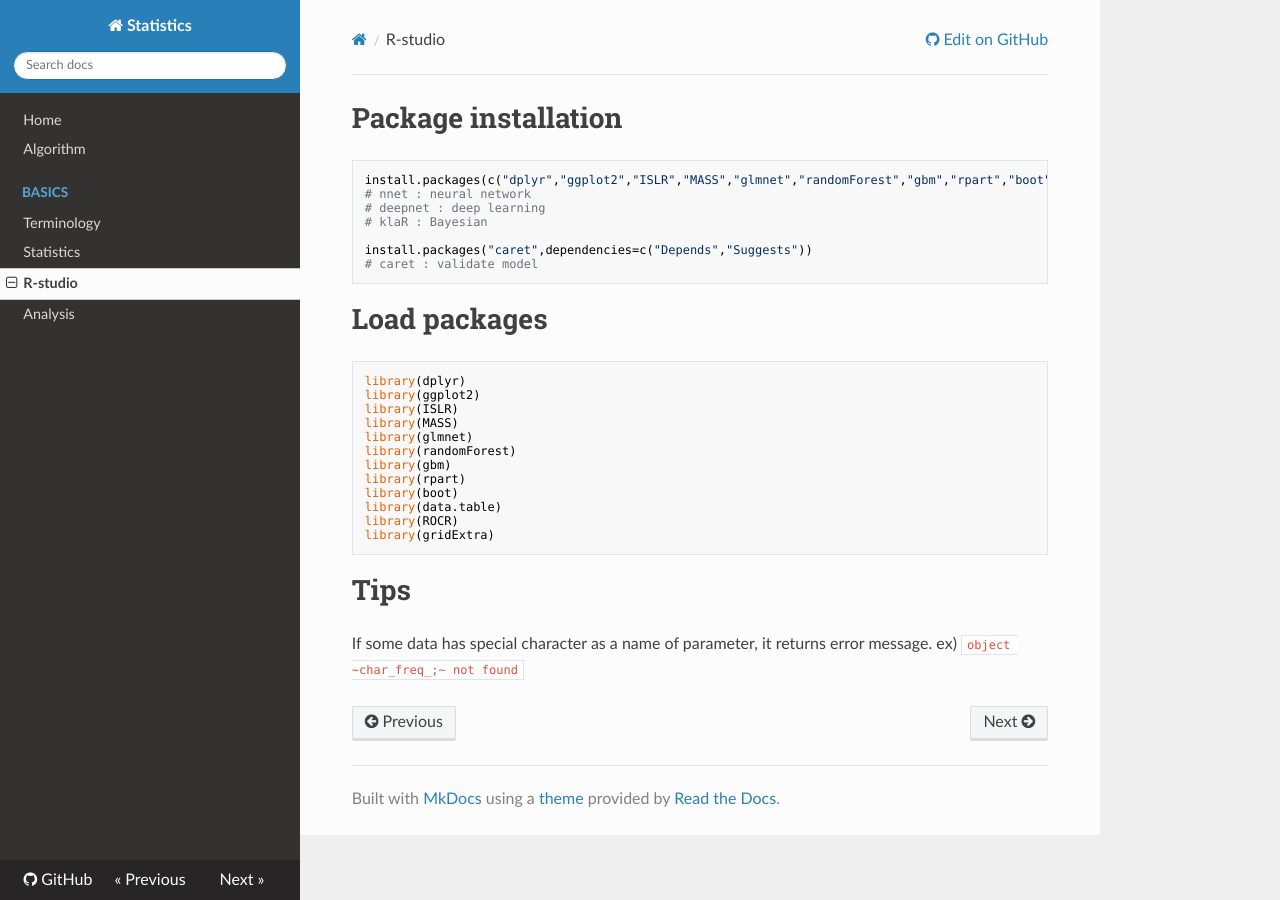
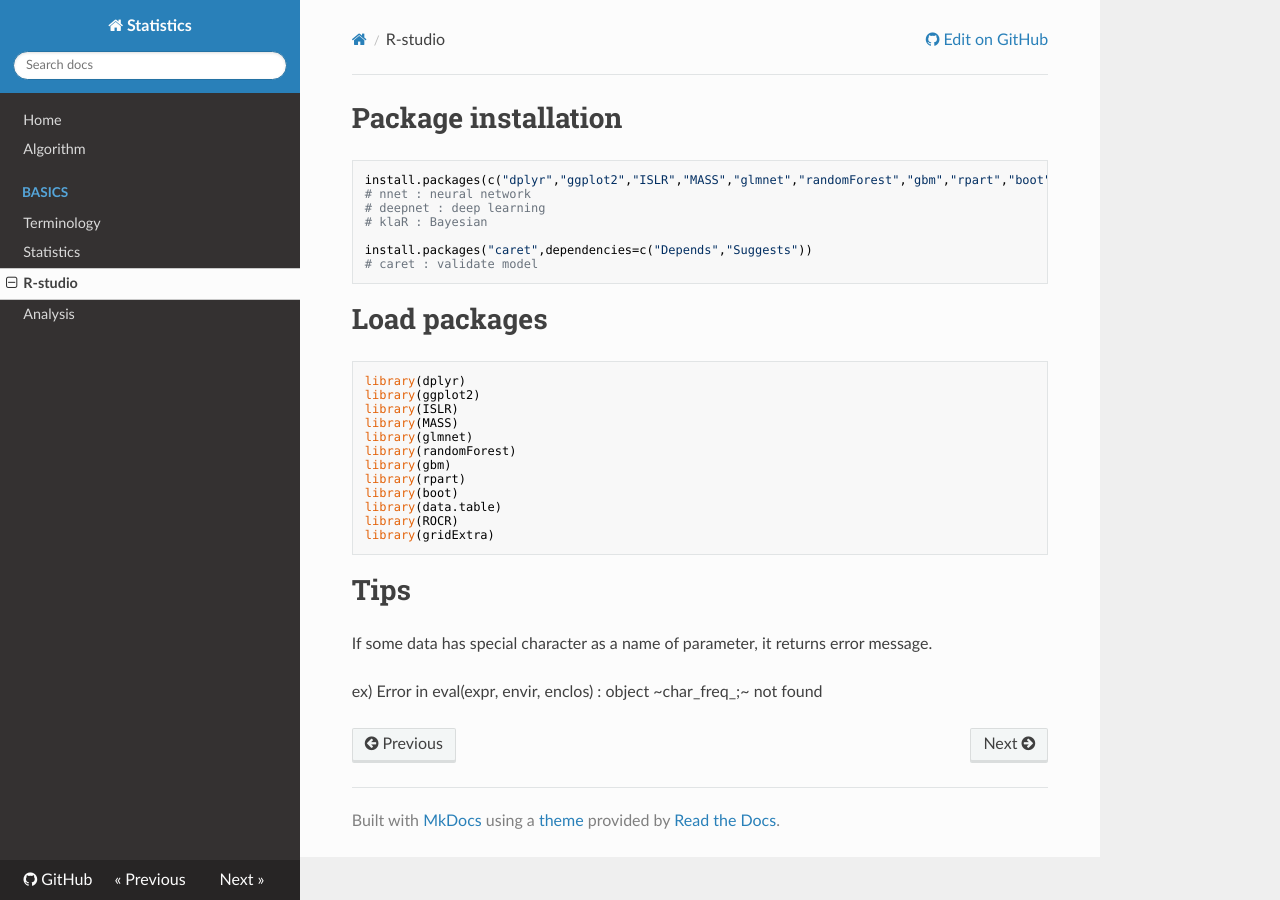
Before and after one commit to WonyoungCho/Statistics, an MkDocs documentation site: the page built from docs/R.md, in a window 1280 px wide. Built offline with MkDocs 1.6.1, drawn with Linux system fonts in a browser that asks for light colours; nearby versions of some CDN libraries; old or Windows-style settings are respelled for this version of MkDocs.

Commit message:
Update R.md

```diff
--- a/docs/R.md
+++ b/docs/R.md
@@ -27,4 +27,5 @@ library(gridExtra)
 
 # Tips
 If some data has special character as a name of parameter, it returns error message.
-ex) `object ~char_freq_;~ not found`
+
+ex) Error in eval(expr, envir, enclos) : object ~char_freq_;~ not found
```
